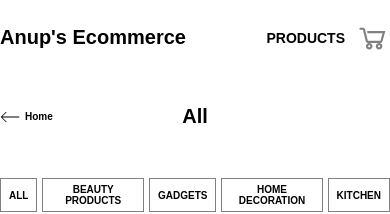
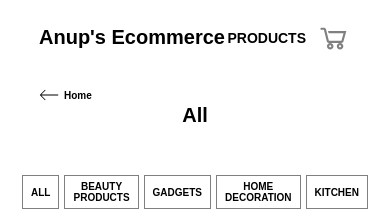
Before and after one commit to AnupRijal123/Shopping_Cart_in_React, a React (Create React App) app: page /store in a window 390 px wide. Shown: the top 214 px of the page. Built offline with nearby package versions, Linux system fonts and the light colour scheme.

Commit message:
added media query for mobile css

```diff
--- a/src/pages/StoreItem.js
+++ b/src/pages/StoreItem.js
@@ -40,7 +40,7 @@ function StoreItem({ item, handleclearItem }) {
                     </div>
                     <div className="product-column desription-div">
                         <div className="product-text-div">
-                            <p>aaaaaaaaaaaaaaaaaaaaaaaaaaadasa asd  asd a s a sdasdasd asasda</p>
+                            <p>aaaaaaaaaaaaaaaaaaaaaaaaaaaaa</p>
                         </div>
                         <div className="d-flex quantity-div align-center">
                             <h4>Quantity</h4>
--- a/src/styles/App.css
+++ b/src/styles/App.css
@@ -164,8 +164,8 @@ body::-webkit-scrollbar-thumb {
 
 
 
-@media only screen and (max-width:480px) {
+@media only screen and (max-width:720px) {
     .main-container {
-        width: 100%;
+        width: 80%;
     }
 }
--- a/src/styles/Home.css
+++ b/src/styles/Home.css
@@ -133,4 +133,8 @@
         flex-direction: column;
         height: auto;
     }
+
+    .column h2 {
+        font-size: 12px;
+    }
 }
--- a/src/styles/Store.css
+++ b/src/styles/Store.css
@@ -21,3 +21,14 @@
     border: 1px solid #808080;
     padding: 5px 8px;
 }
+
+@media only screen and (max-width:720px) {
+    .category-heading {
+        padding: 0px;
+        height: 60px;
+    }
+
+    .category-heading .home-button-div {
+        top: 0;
+    }
+}
--- a/src/styles/StoreItem.css
+++ b/src/styles/StoreItem.css
@@ -16,7 +16,6 @@
 
 
 .product-column {
-    background-color: blue;
     width: 50%;
     aspect-ratio: 1/0.5;
 
@@ -69,4 +68,25 @@
         flex-direction: column;
         align-items: center;
     }
+
+    .product-column {
+        aspect-ratio: 1/1;
+    }
+
+    .product-heading-div {
+        height: 60px;
+    }
+
+    .product-heading-div .back-button-div {
+        top: 0;
+    }
+
+    .product-heading-div h3 {
+        position: absolute;
+        bottom: 0;
+    }
+
+    .desription-div {
+        width: 90%;
+    }
 }
```
